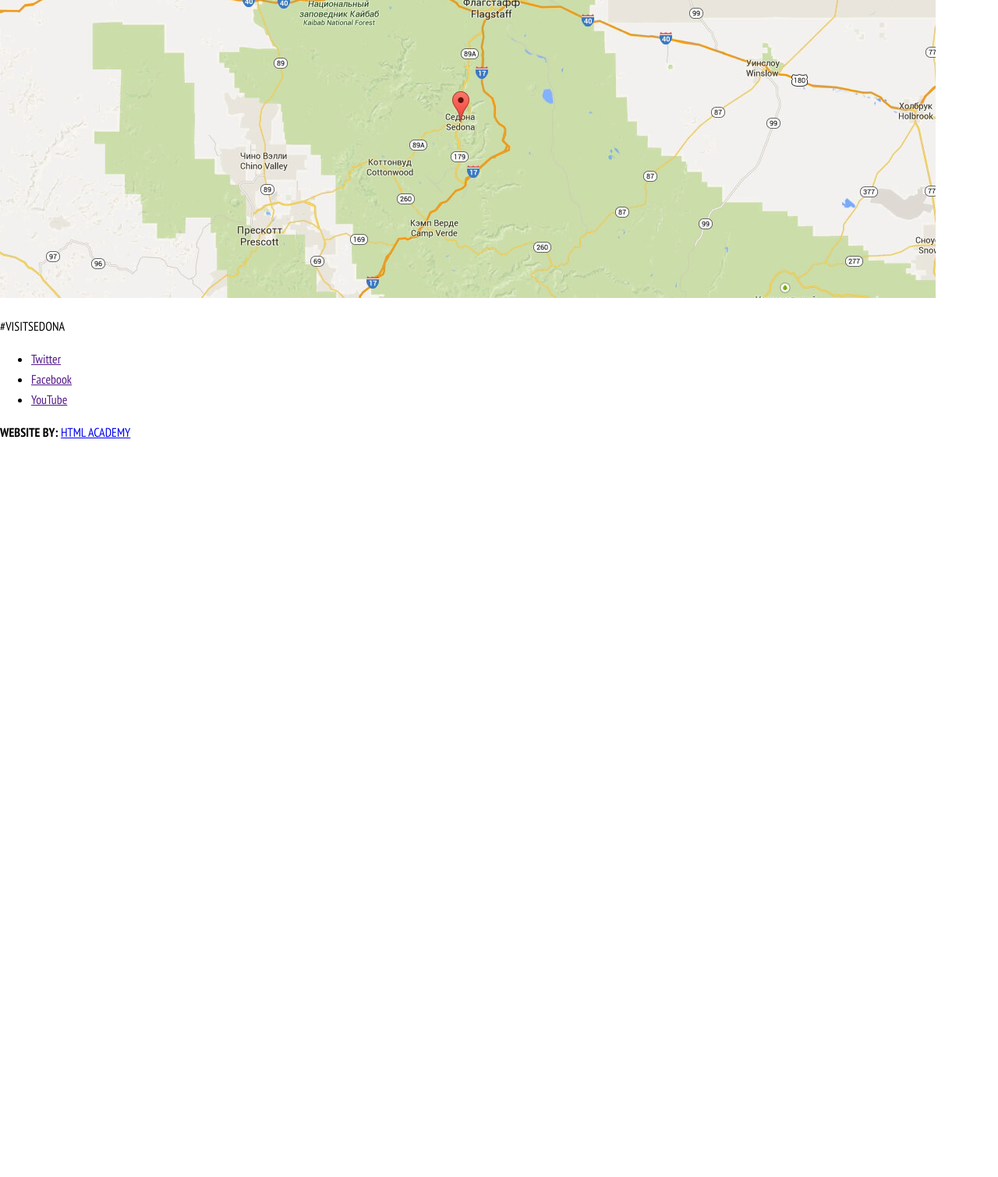
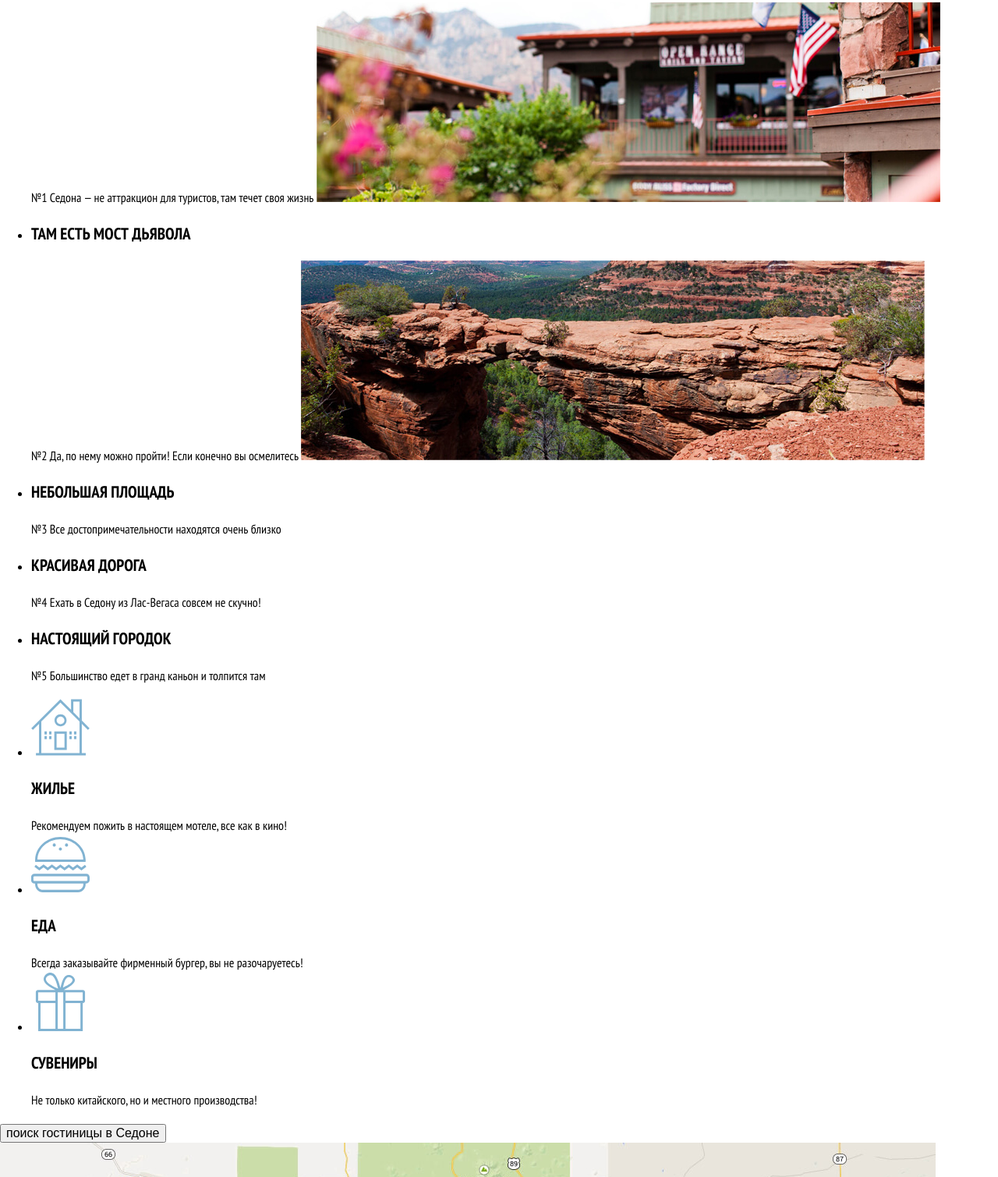
Before and after one commit to MaksymVorozhtsov/485797-sedona, a plain HTML site: page index.html in a window 1280 px wide. Shown: the part 871-2380 px from the top of the page at 78% size. Before the commit the page ends 1454 px from the top, so only its background shows below. Drawn offline with Linux system fonts and the light colour scheme.

Commit message:
main html / reasons images

```diff
--- a/index.html
+++ b/index.html
@@ -30,15 +30,66 @@
             </section>
 
             <section class="reasons">
-
+                <h2 class="visually-hidden">Причины посетить город Седона</h2>
+                <span class="reasons-text-headline">Рассмотрим 5 причин, по которымСедона круче, чем Гранд Каньон!</span>
+                <ul class="reasons-list">
+                    <li class="reasons-item reasons-item-blue">
+                        <h3 class="reasons-title">НАСТОЯЩИЙ ГОРОДОК</h3>
+                        <span class="reasons-number">№1</span>
+                        <span class="reasons-text">Седона — не аттракцион для туристов, там течет своя жизнь</span>
+                        <img src="img/reasons-01.jpg" alt="Причина посетить город Седона - настоящий городок" width="800" height="256">
+                    </li>
+                    <li class="reasons-item reasons-item-blue">
+                        <h3 class="reasons-title">ТАМ ЕСТЬ Мост дьявола</h3>
+                        <span class="reasons-number">№2</span>
+                        <span class="reasons-text">Да, по нему можно пройти! Если конечно вы осмелитесь</span>
+                        <img src="img/reasons-02.jpg" alt="Причина посетить город Седона - мост дьявола" width="800" height="256">
+                    </li>
+                    <li class="reasons-item">
+                        <h3 class="reasons-title">НЕБОЛЬШАЯ ПЛОЩАДЬ</h3>
+                        <span class="reasons-number">№3</span>
+                        <span class="reasons-text">Все достопримечательности находятся очень близко</span>
+                    </li>
+                    <li class="reasons-item">
+                        <h3 class="reasons-title">КРАСИВАЯ ДОРОГА</h3>
+                        <span class="reasons-number">№4</span>
+                        <span class="reasons-text">Ехать в Седону из Лас-Вегаса совсем не скучно!</span
+                    </li>
+                    <li class="reasons-item">
+                        <h3 class="reasons-title">НАСТОЯЩИЙ ГОРОДОК</h3>
+                        <span class="reasons-number">№5</span>
+                        <span class="reasons-text">Большинство едет в гранд каньон и толпится там</span>
+                    </li>
+                </ul>
             </section>
 
             <section class="features">
+                <h2 class="visually-hidden">Преимущества</h2>
+                <ul class="features-list">
+                    <li class="features-item">
+                        <img src="img/icon-home.svg" alt="Жилье" width="75" height="75">
+                        <h3 class="features-title">Жилье</h3>
+                        <span class="features-text">Рекомендуем пожить в настоящем мотеле, все как в кино!</span>
+                    </li>
+                    <li class="features-item">
+                        <img src="img/icon-burger.svg" alt="Еда" width="75" height="75">
+                        <h3 class="features-title">Еда</h3>
+                        <span class="features-text">Всегда заказывайте фирменный бургер, вы не разочаруетесь!</span>
 
+                    </li>
+                    <li class="features-item">
+                        <img src="img/icon-gift.svg" alt="Сувениры" width="75" height="75">
+                        <h3 class="features-title">Сувениры</h3>
+                        <span class="features-text">Не только китайского, но и местного производства!</span>
+                    </li>
+                </ul>
             </section>
 
-        <section class="search">
-
+            <section class="hotel-search">
+                <h2 class="visually-hidden">Выбор отеля</h2>
+                <span class="hotel-search-healine"></span>
+                <span></span>
+                <button class="hotel-search-button">поиск гостиницы в Седоне</button>
             </section>
 
             <section class="map">
@@ -46,6 +97,7 @@
             </section>
 
         </main>
+
         <footer class="main-footer">
             <p class="footer-tag">#VISITSEDONA</p>
             <div class="footer-social">
@@ -61,5 +113,28 @@
                 <a href="http://htmlacademy.ru/" class="button">HTML ACADEMY</a>
             </p>
         </footer>
+
+        <section class="modal modal-search">
+            <form action="https://echo.htmlacademy.ru/" method="post">
+                <p>
+                    <label for="date-in">Дата заезда</label>
+                    <input id="date-in" name="date-in" type="date" placeholder="24 Апреля 2017">
+                </p>
+                <p>
+                    <label for="date-out">Дата выезда</label>
+                    <input id="date-out" name="date-out" type="date" placeholder="04 Июля 2017">
+                </p>
+                <p>
+                    <label for="adults">Взрослые</label>
+                    <input id="adults" name="adults" type="number" placeholder="2">
+                </p>
+                <p>
+                    <label for="kids">Дети</label>
+                    <input id="kids" name="kids" type="number" placeholder="0">
+                </p>
+
+                <button class="hotel-search-form-button">Найти</button>
+            </form>
+        </section>
     </body>
 </html>
```
Also changed, not shown: img/reasons-01.jpg (added), img/reasons-02.jpg (added). Lines whose indentation alone changed are shown as unchanged.
